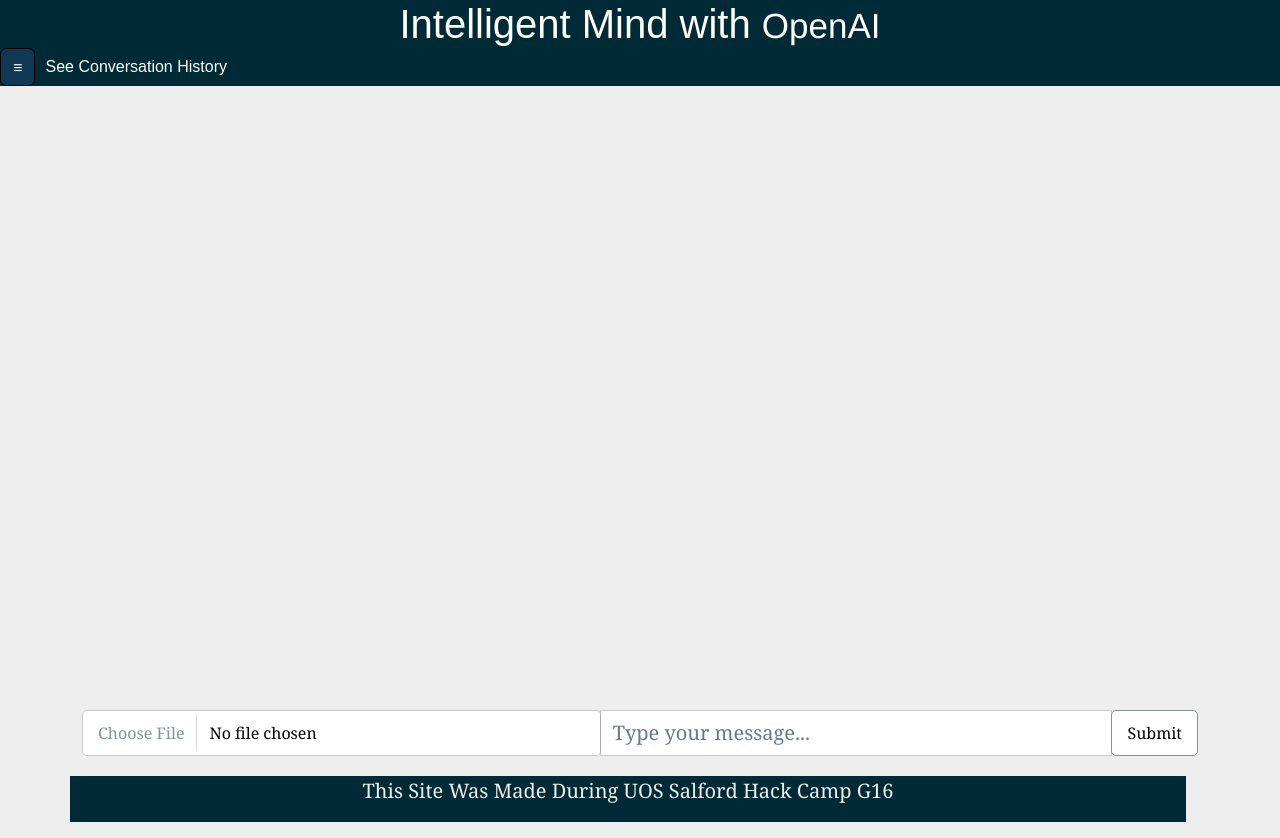
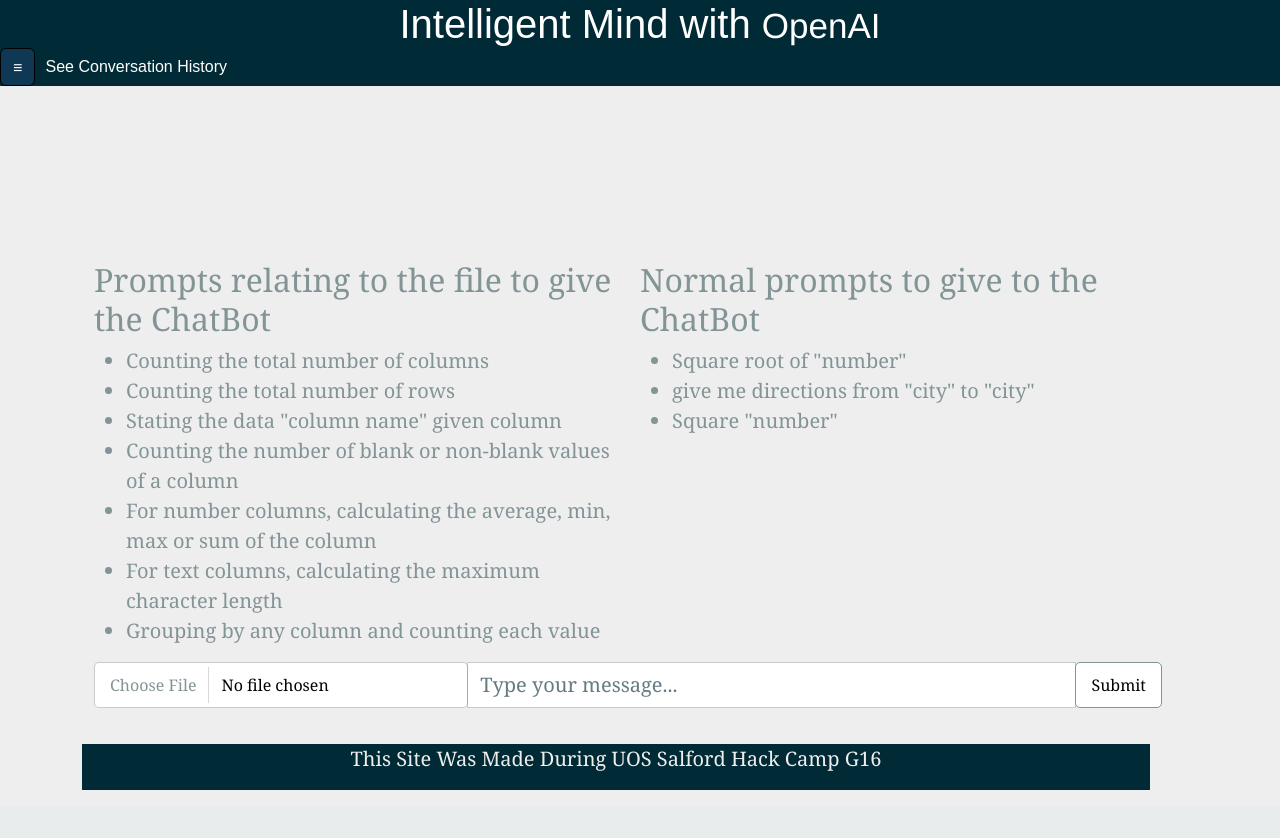
Before and after one commit to Beasta2768/HackCamp, a PHP site: page / in a window 1280 px wide. After the commit the page ends 790 px from the top, so only its background shows below. Run offline with PHP 8.4, Linux system fonts and the light colour scheme; data that the repository does not hold is empty; some web fonts are replaced.

Commit message:
index device friendly

```diff
--- a/Views/index.phtml
+++ b/Views/index.phtml
@@ -3,28 +3,53 @@
  require('Views/template/sidebar.phtml');
  ?>
 <!-- Chat -->
-<div class="main-content d-flex " style="height: 94vh">
-    <div class="container mt-auto ">
+<div class="main-content d-flex col justify-content-center" style="min-height: 90vh">
+    <div class="container mt-auto row">
+        <?php if (!isset($view->conversations) OR count($view->conversations) == 0   ): ?>
+        <div class="row">
 
-    <div>
-    <?php foreach ($view->chatMsg as $msg): ?>
-        <?php if(fmod($view->count,2) == 0 ) :?>
-            <p ><?php echo $msg ?></p>
+            <div class="col-md col-sm-1">
+                <h2>Prompts relating to the file to give the ChatBot </h2>
+                <ul>
+                    <li>Counting the total number of columns</li>
+                    <li>Counting the total number of rows</li>
+                    <li>Stating the data "column name" given column</li>
+                    <li>Counting the number of blank or non-blank values of a column</li>
+                    <li>For number columns, calculating the average, min, max or sum of the column</li>
+                    <li>For text columns, calculating the maximum character length</li>
+                    <li>Grouping by any column and counting each value</li>
+                </ul>
+            </div>
+
+            <div class=" col-md col-sm-1">
+                <h2>Normal prompts to give to the ChatBot</h2>
+                <ul>
+                    <li>Square root of "number"</li>
+                    <li>give me directions from "city" to "city"</li>
+                    <li>Square "number"</li>
+                </ul>
+            </div>
+        </div>
+
+        <?php endif; ?>
+
+        <div class="row">
+            <?php foreach ($view->conversations as $msg): ?>
+                <p class="float-start"><?php echo $msg->getPrompt() ?></p>
                 <br>
-        <?php else: ?>
-            <p class="float-end"><?php echo $msg ?></p>
+                <p class="float-end"><?php echo $msg->getResponse() ?></p>
                 <br>
-        <?php endif; ?>
-        <?php $view->count ++ ?>
             <?php endforeach; ?>
         </div>
-        <form method="post" action="<?php echo $_SERVER['PHP_SELF']?>">
+
+        <form method="post" action="<?php echo $_SERVER['PHP_SELF']?>" class="row">
             <div class=" input-group mb-3">
                 <input class="form-control" type="file" id="myFile" name="filename">
-            <input class="form-control" type="text" id="user-input" placeholder="Type your message..." aria-label="Type here" name="chatMsg" value="<?php if (isset($_POST['chatMsg'])){ echo $_POST['chatMsg'];}?>" autocomplete="false" required>
-            <input class="btn btn-outline-secondary" id="submit_button" value="Submit" type="submit">
+                <input class="form-control w-25" type="text" id="user-input" placeholder="Type your message..." aria-label="Type here" name="chatMsg" value="<?php if (isset($_POST['chatMsg'])){ echo $_POST['chatMsg'];}?>" autocomplete="false" required>
+                <input class="btn btn-outline-secondary" id="submit_button" name="submit" value="Submit" type="submit">
             </div>
         </form>
-
+        <div class="row">
             <?php require('template/footer.phtml') ?>
         </div>
+</div>
```
Lines whose indentation alone changed are shown as unchanged.
